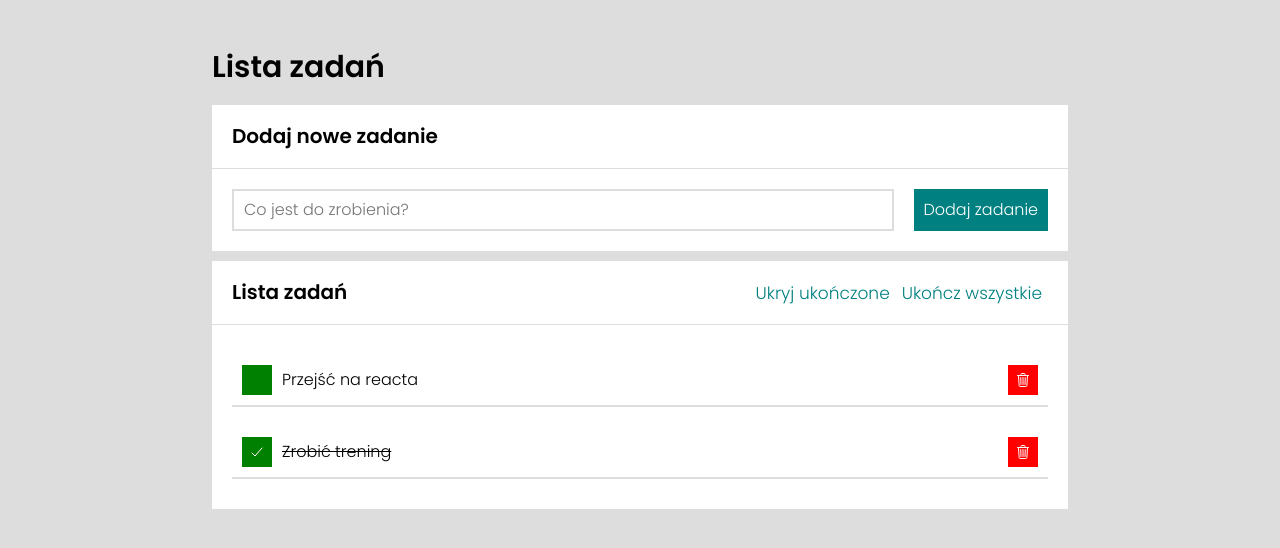
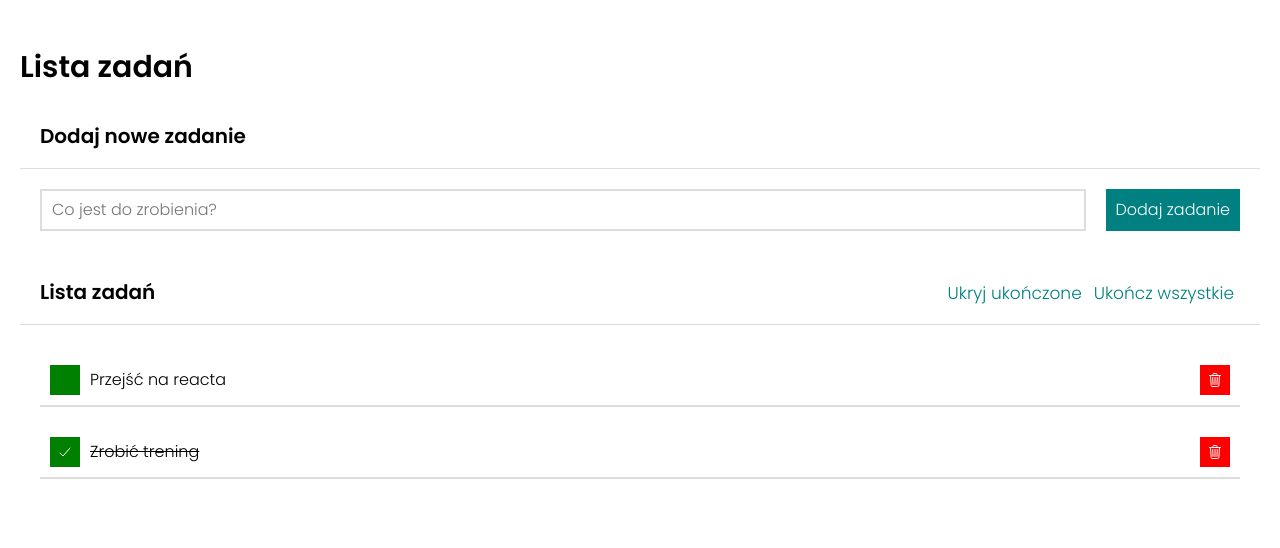
Before and after one commit to PaweLeszczynsky/To-do-list-react, a React (Create React App) app: page / in a window 1280 px wide. Shown: the top 548 px of the page. Built offline with nearby package versions, Linux system fonts and the light colour scheme.

Commit message:
deleted body component

```diff
--- a/src/App.js
+++ b/src/App.js
@@ -4,7 +4,6 @@ import Buttons from "./Buttons";
 import Section from "./Section";
 import Header from "./Header";
 import MainContainer from "./MainContainer";
-import BodyContainer from "./BodyContainer";
 const tasks = [
   { id: 1, content: "Przejść na reacta", status: false },
   { id: 2, content: "Zrobić trening", status: true },
@@ -12,8 +11,6 @@ const tasks = [
 const hideDoneTasks = false;
 function App() {
   return (
-    <BodyContainer>
-
       <MainContainer>
         <Header
           title="Lista zadań"
@@ -28,8 +25,6 @@ function App() {
           extraHeaderContent={<Buttons tasks={tasks} hideDoneTasks={hideDoneTasks} />}
         />
       </MainContainer>
-    </BodyContainer>
-
   );
 }
 
--- a/src/BodyContainer/index.js
+++ /dev/null
@@ -1,7 +0,0 @@
-import "./style.css"
-const BodyContainer = (props) => (
-    <body className="bodyContainer">
-        {props.children}
-    </body>
-);
-export default BodyContainer;
--- a/src/BodyContainer/style.css
+++ /dev/null
@@ -1,8 +0,0 @@
-.bodyContainer {
-    background-color: rgb(221, 221, 221);
-    display: flex;
-    justify-content: center;
-    /* max-width: 1500px; */
-    margin: 0 auto;
-    height: 100vh;
-}
```
